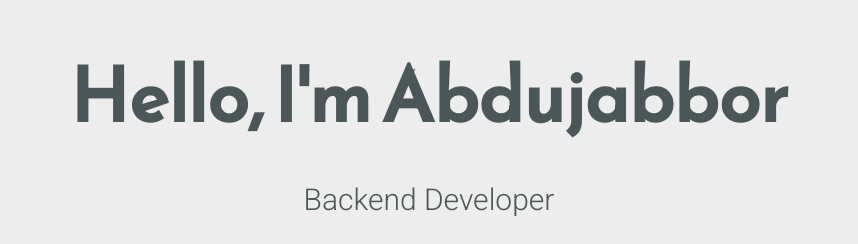
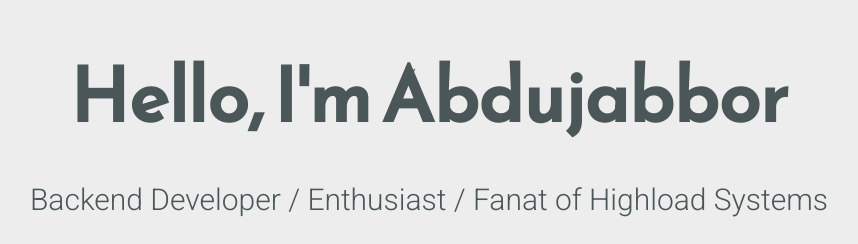
Before and after one commit to Abdujabbar/abdujabbor.github.io, a plain HTML site: page index.html in a window 1280 px wide. Shown: the part 217-461 px from the top of the page, without its empty margins (211-1069 px from the left). Drawn offline with Linux system fonts and the light colour scheme.

Commit message:
modify front

```diff
--- a/index.html
+++ b/index.html
@@ -18,7 +18,7 @@
 <body>
 	<main>
 		<div class="intro">Hello, I'm Abdujabbor</div>
-		<div class="tagline">Backend Developer</div>
+		<div class="tagline">Backend Developer / Enthusiast / Fanat of Highload Systems</div>
 
 		<!-- Find your icons from here - https://fontawesome.com/icons?d=gallery&s=brands -->
 		<div class="icons-social">
```
